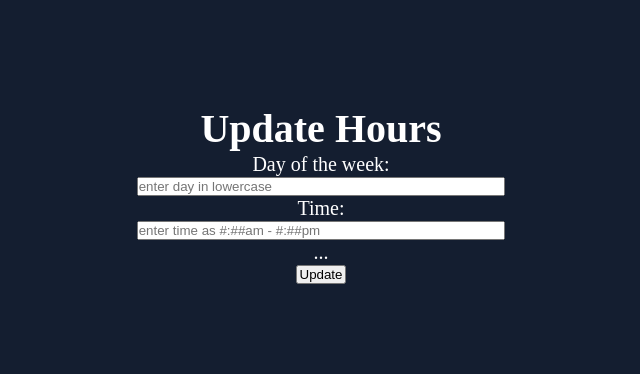
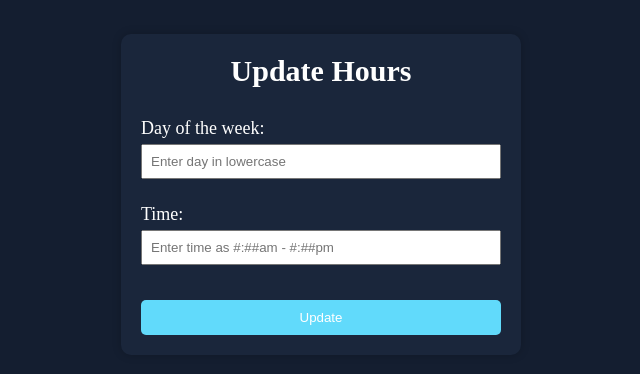
Before and after one commit to deeppatel0331/Shiv-Convenient-Mart-Website, a Next.js app: page /adminPage in a window 1280 px wide. Shown: the part 206-580 px from the top of the page, without its empty margins (319-959 px from the left). Built offline with nearby package versions, Linux system fonts and the light colour scheme.

Commit message:
Improved the visual appearance

```diff
--- a/pages/adminPage.js
+++ b/pages/adminPage.js
@@ -62,60 +62,91 @@ const adminPage = () => {
             });
         }
 
-  return (
-    <div>
+    return (
+        <Wrapper>
+            <Container>
+            <Title>Update Hours</Title>
 
-        <ParentContainer>
+            <InputLabel>Day of the week:</InputLabel>
+            <TimeInput ref={DayRef} placeholder='Enter day in lowercase' />
 
-            <HeadContainer>Update Hours</HeadContainer>
+            <InputLabel>Time:</InputLabel>
+            <TimeInput ref={TimeRef} placeholder='Enter time as #:##am - #:##pm' />
 
-            <Info>Day of the week: </Info> <TimeInput ref={DayRef} placeholder='enter day in lowercase'/>
-            <Info>Time: </Info> <TimeInput  ref={TimeRef} placeholder='enter time as #:##am - #:##pm'/>
-            <Info>...</Info>
-            <Change onClick={Enter}>Update</Change>
+            <Spacer />
 
-        </ParentContainer>
+            <UpdateButton onClick={Enter}>Update</UpdateButton>
+            </Container>
+        </Wrapper>
+        );
+    };
 
-    </div>
-  )
-}
-
-//entire body
-const ParentContainer = styled.main`
+// main container
+const Wrapper = styled.div`
     width: 100vw;
     display: flex;
-    flex-direction: column;
+    justify-content: center;
     align-items: center;
-    justify-content: center;
     height: 100vh;
     background-color: #141e30;
-    padding: 2vw;
-`
-//title styling
-const HeadContainer = styled.h1`
+`;
+
+//holds the title, input boxes, and button
+const Container = styled.main`
+    width: 400px;
+    padding: 20px;
+    background-color: #1a263b;
+    border-radius: 10px;
+    box-shadow: 0 0 10px rgba(0, 0, 0, 0.2);
     display: flex;
     flex-direction: column;
-    align-items: center;
-    font-size: 40px;
-    font-family: Sans Seriff;
+`;
+
+// title styling
+const Title = styled.h1`
+    font-size: 30px;
+    font-family: 'Sans-Serif';
     color: white;
-`
-//label stylings
-const Info = styled.p`
-    margin: 1px;
-    font-size: 20px;
-    font-family: Sans Seriff;
+    text-align: center;
+    margin-bottom: 20px;
+`;
+
+// label stylings
+const InputLabel = styled.p`
+    margin: 10px 0 5px 0;
+    font-size: 18px;
+    font-family: 'Sans-Serif';
     color: white;
 `;
 
-//input boxes
+// input boxes
 const TimeInput = styled.input`
-    width: 30%;
-`
+    width: 100%;
+    padding: 8px;
+    margin-bottom: 15px;
+`;
 
-//styling for my update button
-const Change = styled.button`
-    width: 50px;
-`
+// styling for the update button
+const UpdateButton = styled.button`
+    width: 100%;
+    padding: 10px;
+    background-color: #61dafb;
+    color: white;
+    border: none;
+    border-radius: 5px;
+    cursor: pointer;
+
+    transition: 0.3s ease-in-out;
+    &:hover{
+        transform: scale(1.05);
+        background: linear-gradient(45deg, #ff8a00, #e52e71);
+        color: black;
+    }
+`;
+
+// empty div for spacing
+const Spacer = styled.div`
+    height: 20px;
+`;
 
 export default adminPage
```
